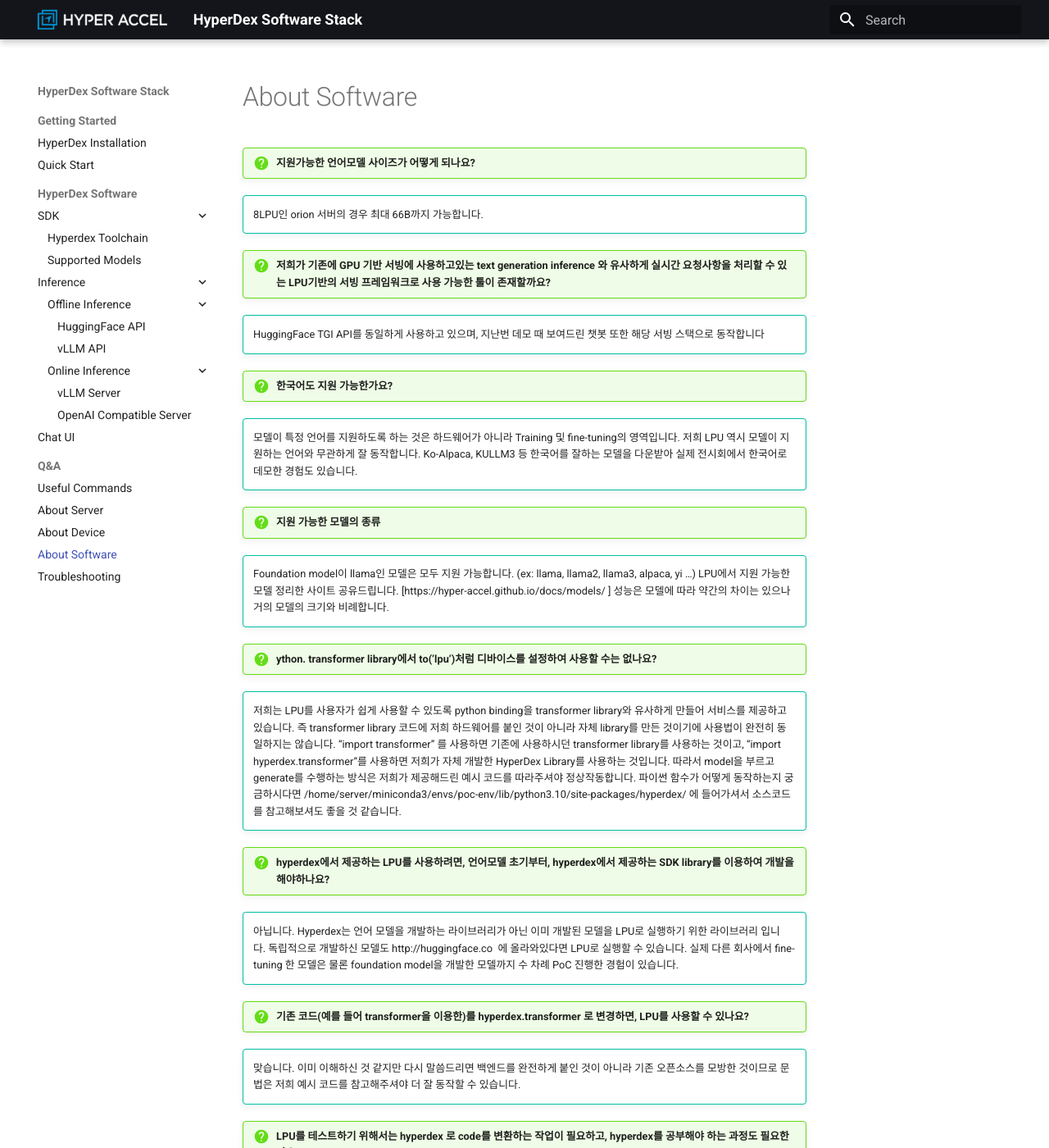
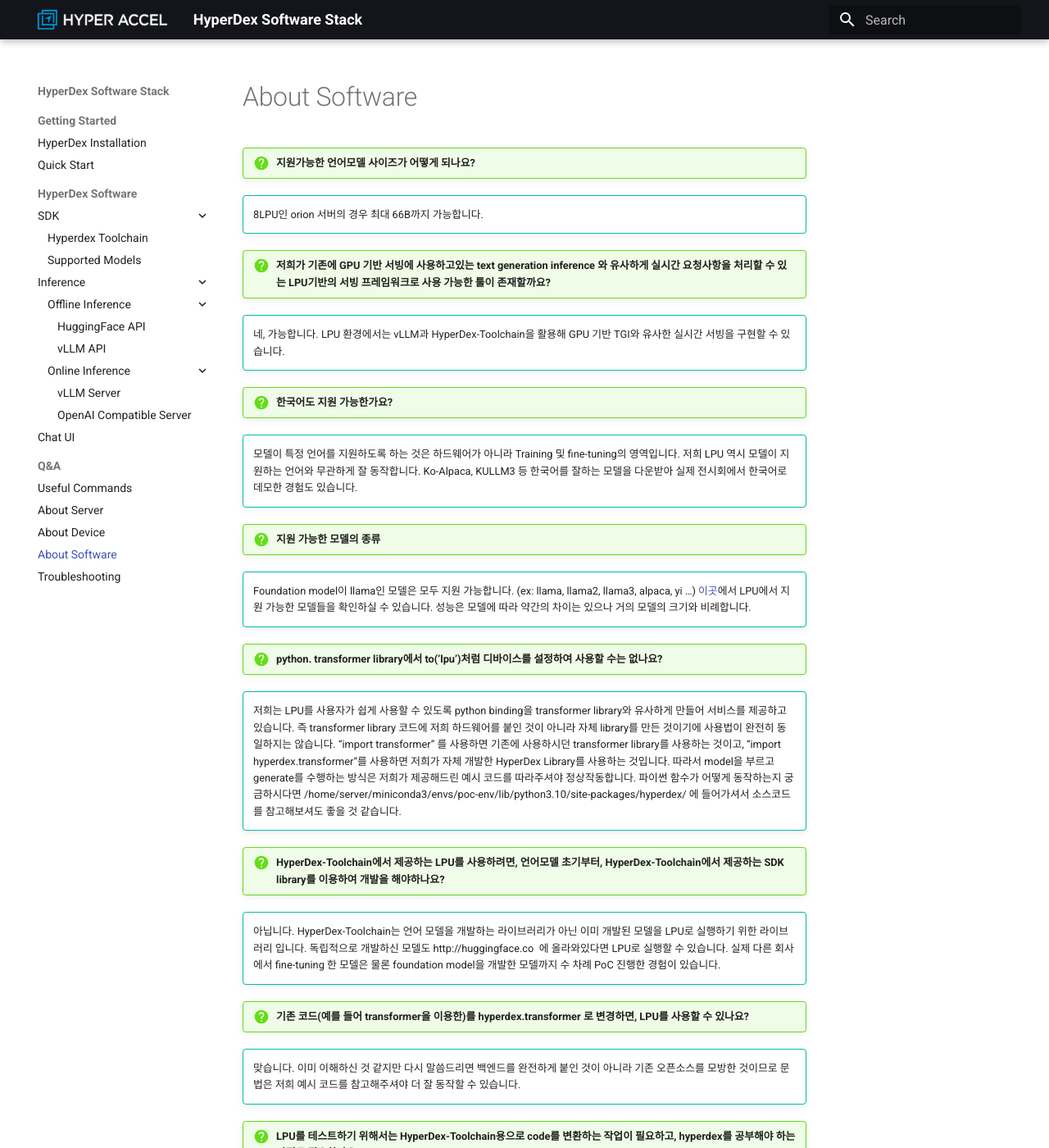
Before and after one commit to Hyper-Accel/docs, an MkDocs documentation site: the page built from docs/about_software.md, in a window 1280 px wide and 1400 px high. Shown: the whole window at 82% size. Built offline with MkDocs 1.6.1 and Material for MkDocs 9.7.7, drawn with Linux system fonts in a browser that asks for light colours; some of the changed text lies outside the part shown.

Commit message:
"[PROD-14] fixed supported page and TGI framework at about_software and hyperdex runtime with compiler to toolchain at huggingface_api"

```diff
--- a/docs/about_software.md
+++ b/docs/about_software.md
@@ -5,7 +5,7 @@
 
 !!! question "저희가 기존에 GPU 기반 서빙에 사용하고있는 text generation inference 와 유사하게 실시간 요청사항을 처리할 수 있는 LPU기반의 서빙 프레임워크로 사용 가능한 툴이 존재할까요?"
 !!! tip ""
-    HuggingFace TGI API를 동일하게 사용하고 있으며, 지난번 데모 때 보여드린 챗봇 또한 해당 서빙 스택으로 동작합니다
+    네, 가능합니다. LPU 환경에서는 vLLM과 HyperDex-Toolchain을 활용해 GPU 기반 TGI와 유사한 실시간 서빙을 구현할 수 있습니다.
 
 !!! question "한국어도 지원 가능한가요?"
 !!! tip ""
@@ -13,24 +13,24 @@
 
 !!! question "지원 가능한 모델의 종류"
 !!! tip ""
-    Foundation model이 llama인 모델은 모두 지원 가능합니다. (ex: llama, llama2, llama3, alpaca, yi …) LPU에서 지원 가능한 모델 정리한 사이트 공유드립니다. [https://hyper-accel.github.io/docs/models/ ] 성능은 모델에 따라 약간의 차이는 있으나 거의 모델의 크기와 비례합니다.
+    Foundation model이 llama인 모델은 모두 지원 가능합니다. (ex: llama, llama2, llama3, alpaca, yi …) [이곳](supported_models.md)에서 LPU에서 지원 가능한 모델들을 확인하실 수 있습니다.  성능은 모델에 따라 약간의 차이는 있으나 거의 모델의 크기와 비례합니다.
 
-!!! question "ython. transformer library에서 to(’lpu’)처럼 디바이스를 설정하여 사용할 수는 없나요?"
+!!! question "python. transformer library에서 to(’lpu’)처럼 디바이스를 설정하여 사용할 수는 없나요?"
 !!! tip ""
     저희는 LPU를 사용자가 쉽게 사용할 수 있도록 python binding을 transformer library와 유사하게 만들어 서비스를 제공하고 있습니다. 즉 transformer library 코드에 저희 하드웨어를 붙인 것이 아니라 자체 library를 만든 것이기에 사용법이 완전히 동일하지는 않습니다. “import transformer” 를 사용하면 기존에 사용하시던 transformer library를 사용하는 것이고, “import hyperdex.transformer”를 사용하면 저희가 자체 개발한 HyperDex Library를 사용하는 것입니다. 따라서 model을 부르고 generate를 수행하는 방식은 저희가 제공해드린 예시 코드를 따라주셔야 정상작동합니다. 파이썬 함수가 어떻게 동작하는지 궁금하시다면 /home/server/miniconda3/envs/poc-env/lib/python3.10/site-packages/hyperdex/ 에 들어가셔서 소스코드를 참고해보셔도 좋을 것 같습니다.
 
-!!! question "hyperdex에서 제공하는 LPU를 사용하려면, 언어모델 초기부터, hyperdex에서 제공하는 SDK library를 이용하여 개발을 해야하나요?"
+!!! question "HyperDex-Toolchain에서 제공하는 LPU를 사용하려면, 언어모델 초기부터, HyperDex-Toolchain에서 제공하는 SDK library를 이용하여 개발을 해야하나요?"
 !!! tip ""
-    아닙니다. Hyperdex는 언어 모델을 개발하는 라이브러리가 아닌 이미 개발된 모델을 LPU로 실행하기 위한 라이브러리 입니다. 독립적으로 개발하신 모델도 http://huggingface.co  에 올라와있다면 LPU로 실행할 수 있습니다. 실제 다른 회사에서 fine-tuning 한 모델은 물론 foundation model을 개발한 모델까지 수 차례 PoC 진행한 경험이 있습니다.
+    아닙니다. HyperDex-Toolchain는 언어 모델을 개발하는 라이브러리가 아닌 이미 개발된 모델을 LPU로 실행하기 위한 라이브러리 입니다. 독립적으로 개발하신 모델도 http://huggingface.co  에 올라와있다면 LPU로 실행할 수 있습니다. 실제 다른 회사에서 fine-tuning 한 모델은 물론 foundation model을 개발한 모델까지 수 차례 PoC 진행한 경험이 있습니다.
 
 !!! question "기존 코드(예를 들어 transformer을 이용한)를 hyperdex.transformer 로 변경하면, LPU를 사용할 수 있나요?"
 !!! tip ""
     맞습니다. 이미 이해하신 것 같지만 다시 말씀드리면 백엔드를 완전하게 붙인 것이 아니라 기존 오픈소스를 모방한 것이므로 문법은 저희 예시 코드를 참고해주셔야 더 잘 동작할 수 있습니다.
 
-!!! question "LPU를 테스트하기 위해서는 hyperdex 로 code를 변환하는 작업이 필요하고, hyperdex를 공부해야 하는 과정도 필요한가요?"
+!!! question "LPU를 테스트하기 위해서는 HyperDex-Toolchain용으로 code를 변환하는 작업이 필요하고, hyperdex를 공부해야 하는 과정도 필요한가요?"
 !!! tip ""
     저희가 python package로 포장을 다 해두었기에 generate() 함수를 실행시키는 부분만 수정해주시면 동작합니다. 따라서 몇 줄만 간단히 수정하면 다른 코드들과 잘 맞물릴 수 있습니다. 혹시 어려움이 있다면 기술지원을 추가로 드리겠습니다.
 
-!!! question "hyperdex를 설치하려면 어떻게 해야 하는 지 확인부탁합니다. pip install hyperdex 하니 안되네요."
+!!! question "HyperDex-Toolchain를 설치하려면 어떻게 해야 하는 지 확인부탁합니다. pip install hyperdex-toolchain 하니 안되네요."
 !!! tip ""
     현재 hyperdex library는 오픈 소스가 아니므로 저희가 licensing 후 배포해드리고 있습니다. 추가적인 설치가 필요하다면 원격 접속을 통해 설치해드릴 수 있습니다.
```
Also changed, not shown: docs/huggingface_api.md (+1 -1 lines).
